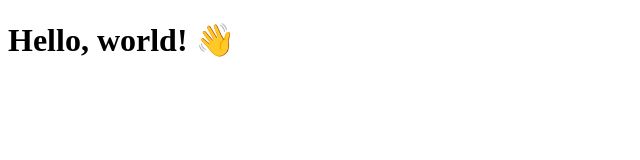
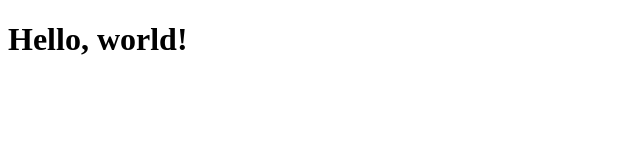
Before and after one commit to ebrown15/ebrown15.github.io, a plain HTML site: page index.html in a window 1280 px wide. Shown: the whole page, without its empty margins (0-640 px from the left). Drawn offline with Linux system fonts and the light colour scheme.

Commit message:
Update index.html
Removed emoji hand.

```diff
--- a/index.html
+++ b/index.html
@@ -6,6 +6,6 @@
   </head>
 
   <body>
-    <h1>Hello, world! 👋</h1>
+    <h1>Hello, world!</h1>
   </body>
 </html>
```
